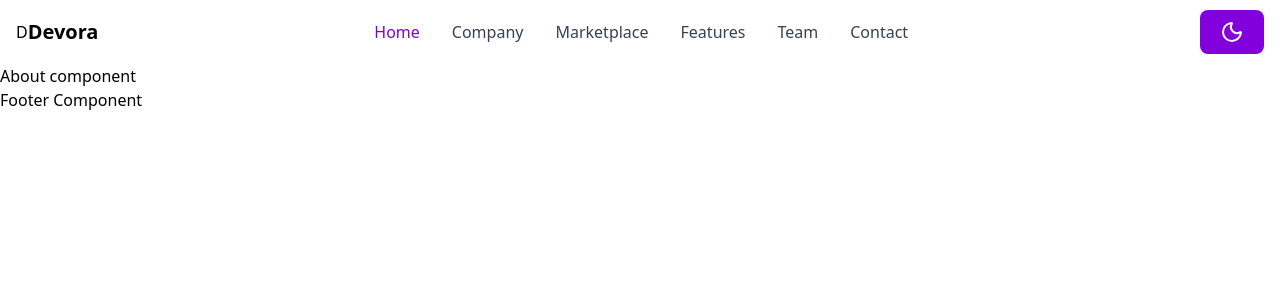
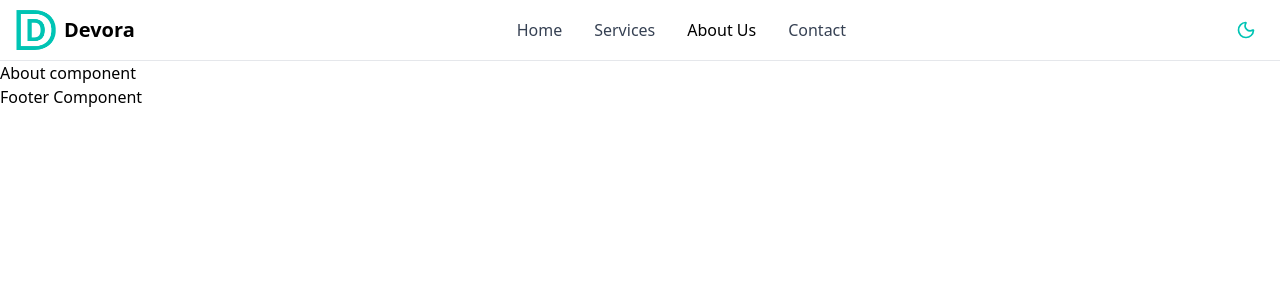
Before and after one commit to devvoraa2-gif/devora-website, a React (Vite) app: page /about in a window 1280 px wide. Shown: the top 300 px of the page. Built offline with nearby package versions, Linux system fonts and the light colour scheme.

Commit message:
navbar style

```diff
--- a/src/components/Navbar.jsx
+++ b/src/components/Navbar.jsx
@@ -1,119 +1,96 @@
-import { useContext } from "react";
-import { Link } from "react-router";
+import { useContext, useState } from "react";
+import { Link, NavLink } from "react-router";
 import { ThemeContext } from "../context/ThemeContext";
-import { Moon, Sun } from "lucide-react";
+import { Moon, Sun, Menu, X } from "lucide-react";
 
 const Navbar = () => {
-    const { theme, toggleTheme } = useContext(ThemeContext);
+  const { theme, toggleTheme } = useContext(ThemeContext);
+  const [isMenuOpen, setIsMenuOpen] = useState(false);
+
+  const toggleMenu = () => setIsMenuOpen((prev) => !prev);
+
   return (
-    <nav class="bg-white border-gray-200 py-2.5 dark:bg-gray-900">
-      <div class="flex flex-wrap items-center justify-between max-w-screen-xl px-4 mx-auto">
-        <Link to={"/"} class="flex items-center">
-          <span>D</span>
-          <span class="self-center text-xl font-semibold whitespace-nowrap dark:text-white">
+    <nav className="bg-white border-gray-200 dark:bg-gray-900 border-b  dark:border-gray-700 py-2.5">
+      <div className="flex flex-wrap items-center justify-between max-w-screen-xl px-4 mx-auto">
+
+        {/* Logo */}
+        <Link to="/" className="flex items-center space-x-2">
+          <img
+            src="/photos/D.png"
+            alt="Devora Logo"
+            className="w-10 h-10"
+          />
+          <span className="self-center text-xl font-semibold whitespace-nowrap dark:text-white">
             Devora
           </span>
         </Link>
-        <div class="flex items-center lg:order-2">
-          <div class="hidden mt-2 mr-4 sm:inline-block">
-            <span></span>
-          </div>
 
+        {/* Right section */}
+        <div className="flex items-center lg:order-2">
+          {/* Theme toggle */}
           <button
             onClick={toggleTheme}
-            href="https://themesberg.com/product/tailwind-css/landing-page"
-            class="text-white bg-purple-700 hover:bg-purple-800 focus:ring-4 focus:ring-purple-300 font-medium rounded-lg text-sm px-4 lg:px-5 py-2 lg:py-2.5 sm:mr-2 lg:mr-0 dark:bg-purple-600 dark:hover:bg-purple-700 focus:outline-none dark:focus:ring-purple-800"
+            className="p-2 rounded-full
+             hover:bg-gray-100 dark:hover:bg-gray-700
+             focus:outline-none focus:ring-2 focus:ring-gray-300 dark:focus:ring-gray-600"
           >
-            {theme === "light" ? <Moon /> : <Sun />}
+            {theme === "light" ? (
+              <Moon className="w-5 h-5 text-[#00C4B4]" />
+            ) : (
+              <Sun className="w-5 h-5 text-yellow-400" />
+            )}
           </button>
+
+          {/* Mobile menu button */}
           <button
-            data-collapse-toggle="mobile-menu-2"
+            onClick={toggleMenu}
             type="button"
-            class="inline-flex items-center p-2 ml-1 text-sm text-gray-500 rounded-lg lg:hidden hover:bg-gray-100 focus:outline-none focus:ring-2 focus:ring-gray-200 dark:text-gray-400 dark:hover:bg-gray-700 dark:focus:ring-gray-600"
+            className="inline-flex items-center p-2 ml-2 text-sm text-gray-500 rounded-lg lg:hidden
+                       hover:bg-gray-100 focus:outline-none focus:ring-2 focus:ring-gray-200
+                       dark:text-gray-400 dark:hover:bg-gray-700 dark:focus:ring-gray-600"
             aria-controls="mobile-menu-2"
-            aria-expanded="true"
+            aria-expanded={isMenuOpen}
           >
-            <span class="sr-only">Open main menu</span>
-            <svg
-              class="w-6 h-6"
-              fill="currentColor"
-              viewBox="0 0 20 20"
-              xmlns="http://www.w3.org/2000/svg"
-            >
-              <path
-                fill-rule="evenodd"
-                d="M3 5a1 1 0 011-1h12a1 1 0 110 2H4a1 1 0 01-1-1zM3 10a1 1 0 011-1h12a1 1 0 110 2H4a1 1 0 01-1-1zM3 15a1 1 0 011-1h12a1 1 0 110 2H4a1 1 0 01-1-1z"
-                clip-rule="evenodd"
-              ></path>
-            </svg>
-            <svg
-              class="hidden w-6 h-6"
-              fill="currentColor"
-              viewBox="0 0 20 20"
-              xmlns="http://www.w3.org/2000/svg"
-            >
-              <path
-                fill-rule="evenodd"
-                d="M4.293 4.293a1 1 0 011.414 0L10 8.586l4.293-4.293a1 1 0 111.414 1.414L11.414 10l4.293 4.293a1 1 0 01-1.414 1.414L10 11.414l-4.293 4.293a1 1 0 01-1.414-1.414L8.586 10 4.293 5.707a1 1 0 010-1.414z"
-                clip-rule="evenodd"
-              ></path>
-            </svg>
+            {isMenuOpen ? (
+              <X className="w-6 h-6" />
+            ) : (
+              <Menu className="w-6 h-6" />
+            )}
           </button>
         </div>
+
+        {/* Nav links */}
         <div
-          class="items-center justify-between w-full lg:flex lg:w-auto lg:order-1"
+          className={`${isMenuOpen ? "block" : "hidden"} w-full lg:flex lg:w-auto lg:order-1`}
           id="mobile-menu-2"
         >
-          <ul class="flex flex-col mt-4 font-medium lg:flex-row lg:space-x-8 lg:mt-0">
-            <li>
-              <a
-                href="#"
-                class="block py-2 pl-3 pr-4 text-white bg-purple-700 rounded lg:bg-transparent lg:text-purple-700 lg:p-0 dark:text-white"
-                aria-current="page"
-              >
-                Home
-              </a>
-            </li>
-            <li>
-              <a
-                href="#"
-                class="block py-2 pl-3 pr-4 text-gray-700 border-b border-gray-100 hover:bg-gray-50 lg:hover:bg-transparent lg:border-0 lg:hover:text-purple-700 lg:p-0 dark:text-gray-400 lg:dark:hover:text-white dark:hover:bg-gray-700 dark:hover:text-white lg:dark:hover:bg-transparent dark:border-gray-700"
-              >
-                Company
-              </a>
-            </li>
-            <li>
-              <a
-                href="#"
-                class="block py-2 pl-3 pr-4 text-gray-700 border-b border-gray-100 hover:bg-gray-50 lg:hover:bg-transparent lg:border-0 lg:hover:text-purple-700 lg:p-0 dark:text-gray-400 lg:dark:hover:text-white dark:hover:bg-gray-700 dark:hover:text-white lg:dark:hover:bg-transparent dark:border-gray-700"
-              >
-                Marketplace
-              </a>
-            </li>
-            <li>
-              <a
-                href="#"
-                class="block py-2 pl-3 pr-4 text-gray-700 border-b border-gray-100 hover:bg-gray-50 lg:hover:bg-transparent lg:border-0 lg:hover:text-purple-700 lg:p-0 dark:text-gray-400 lg:dark:hover:text-white dark:hover:bg-gray-700 dark:hover:text-white lg:dark:hover:bg-transparent dark:border-gray-700"
-              >
-                Features
-              </a>
-            </li>
-            <li>
-              <a
-                href="#"
-                class="block py-2 pl-3 pr-4 text-gray-700 border-b border-gray-100 hover:bg-gray-50 lg:hover:bg-transparent lg:border-0 lg:hover:text-purple-700 lg:p-0 dark:text-gray-400 lg:dark:hover:text-white dark:hover:bg-gray-700 dark:hover:text-white lg:dark:hover:bg-transparent dark:border-gray-700"
-              >
-                Team
-              </a>
-            </li>
-            <li>
-              <a
-                href="#"
-                class="block py-2 pl-3 pr-4 text-gray-700 border-b border-gray-100 hover:bg-gray-50 lg:hover:bg-transparent lg:border-0 lg:hover:text-purple-700 lg:p-0 dark:text-gray-400 lg:dark:hover:text-white dark:hover:bg-gray-700 dark:hover:text-white lg:dark:hover:bg-transparent dark:border-gray-700"
-              >
-                Contact
-              </a>
-            </li>
+          <ul className="flex flex-col mt-4 font-medium lg:flex-row lg:space-x-8 lg:mt-0">
+            {[
+              { name: "Home", to: "/" },
+              { name: "Services", to: "/services" },
+              { name: "About Us", to: "/about" },
+              { name: "Contact", to: "/contact" },
+            ].map((item, index) => (
+              <li key={index}>
+                <NavLink
+                  to={item.to}
+                  className={({ isActive }) =>
+                    `relative block py-2 pl-3 pr-4 border-b border-gray-100
+             lg:border-0 lg:p-0 dark:border-gray-700
+             after:content-[''] after:absolute after:left-0 after:right-0
+             after:bottom-0 after:h-[2px] after:bg-[#00C4B4] after:scale-x-0
+             after:origin-center after:translate-y-[4px]
+             after:transition-transform after:duration-300
+             hover:after:scale-x-100
+             ${isActive
+                      ? "text-black dark:text-white"
+                      : "text-gray-700 dark:text-gray-400"}`
+                  }
+                >
+                  {item.name}
+                </NavLink>
+              </li>
+            ))}
           </ul>
         </div>
       </div>
```
Also changed, not shown: public/photos/D.png (added).
